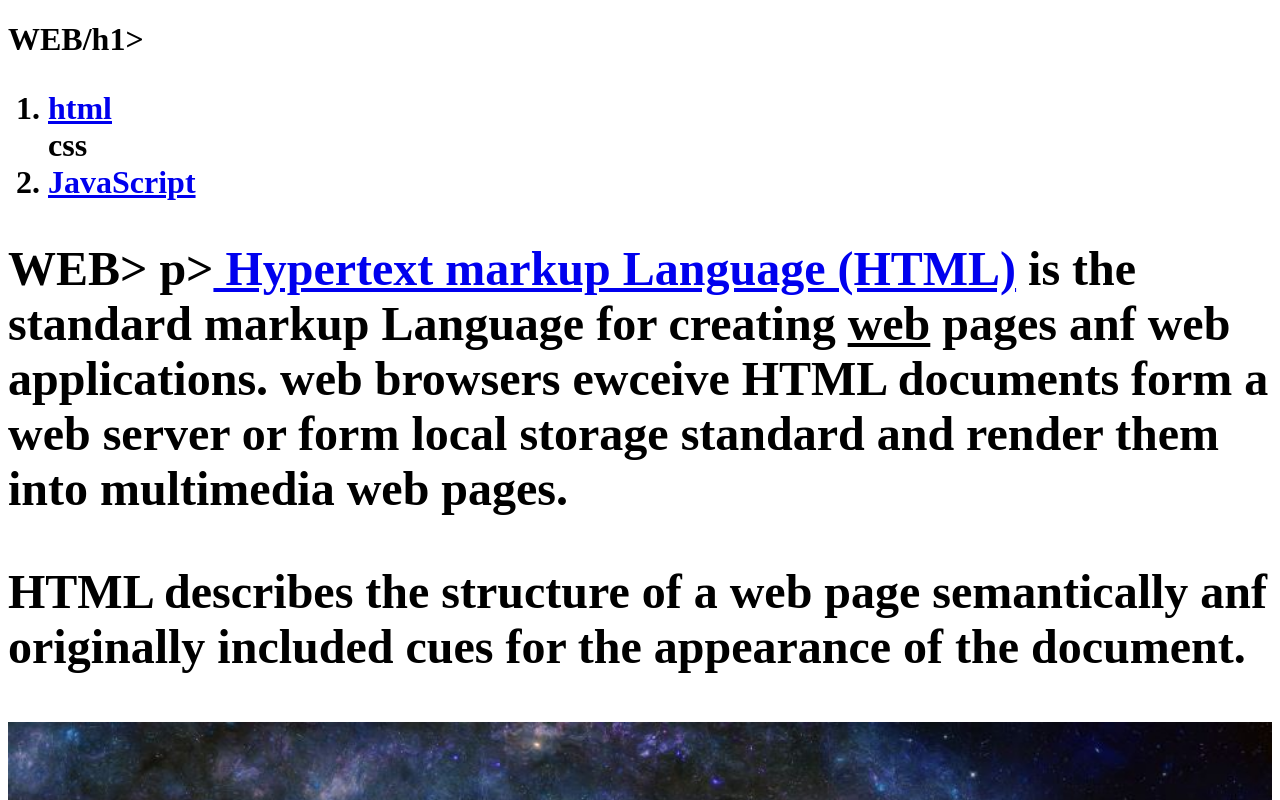
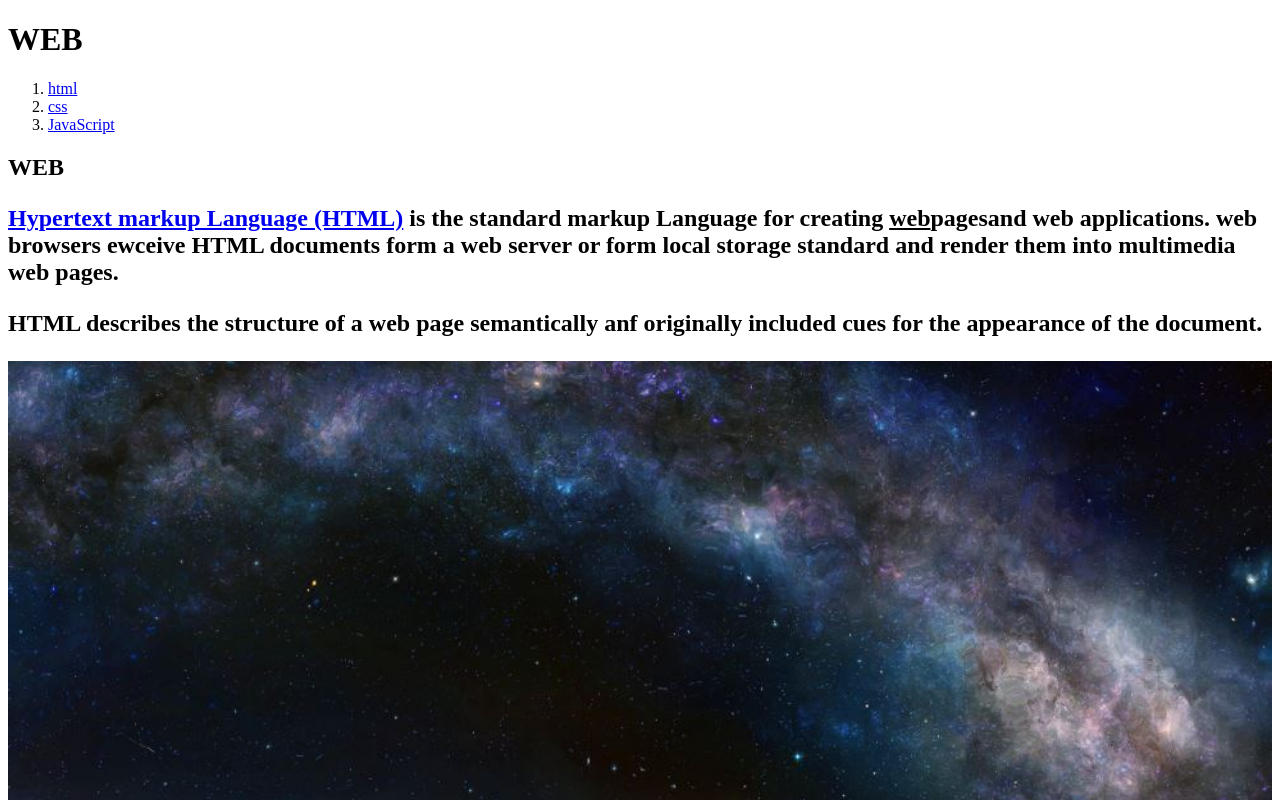
Before and after one commit to LeeHongyo/PortFolio_WebSite, a plain HTML site: page index.html in a window 1280 px wide. Shown: the top 800 px of the page. Drawn offline with Linux system fonts and the light colour scheme.

Commit message:
erorr_fixed_in index_file

```diff
--- a/index.html
+++ b/index.html
@@ -6,25 +6,27 @@
 </head>
 
 <body>
-  <h1><ahref="index.html">WEB</a>/h1>
+  <h1><ahref="index.html">WEB</a></h1>
 <ol>
   <li><a href="1.html">html</a></li>
-  <li<a href="2.html">css</a></li>
+  <li><a href="2.html">css</a></li>
   <li><a href="3.html">JavaScript</a></li>
-</ol><h2>WEB</h2<a href="">>
-p><a href="https://www.w3.org/TR/html5/"target="_blank" title="html5 speicification">
-Hypertext markup Language (HTML)</a> is the
-standard markup Language for
-<strong> creating <u>web</u>
-pages</strong> anf web applications. web
-browsers ewceive HTML documents form a
+
+</ol><h2>WEB</h2<a href="">
+<p><a href="https://www.w3.org/TR/html5/"target="_blank" title="html5 speicification">
+Hypertext markup Language (HTML)</a>
+is the standard markup Language for
+<strong> creating <u>web</u>pages</strong>and web applications.
+web browsers ewceive HTML documents form a
 web server or form local storage standard and
 render them into multimedia web pages.</p>
 <p>HTML describes the structure of a web
 page semantically anf originally included cues for
 the appearance of the document.
+
 <p><img src="sp.jpg" width="100%">
-</p><p style="margin-top: 45px;">HTML elements are the building
+</p><p style="margin-top: 50px;">HTML elements are the building
+
 blocks of HTML pages. With HTML
 constructs, images and other objects, such as interactive forms,
 may be embedded into the rendered page. It provides a means to
```
Also changed, not shown: main.js (added, +15 -0 lines), 1 other file.
